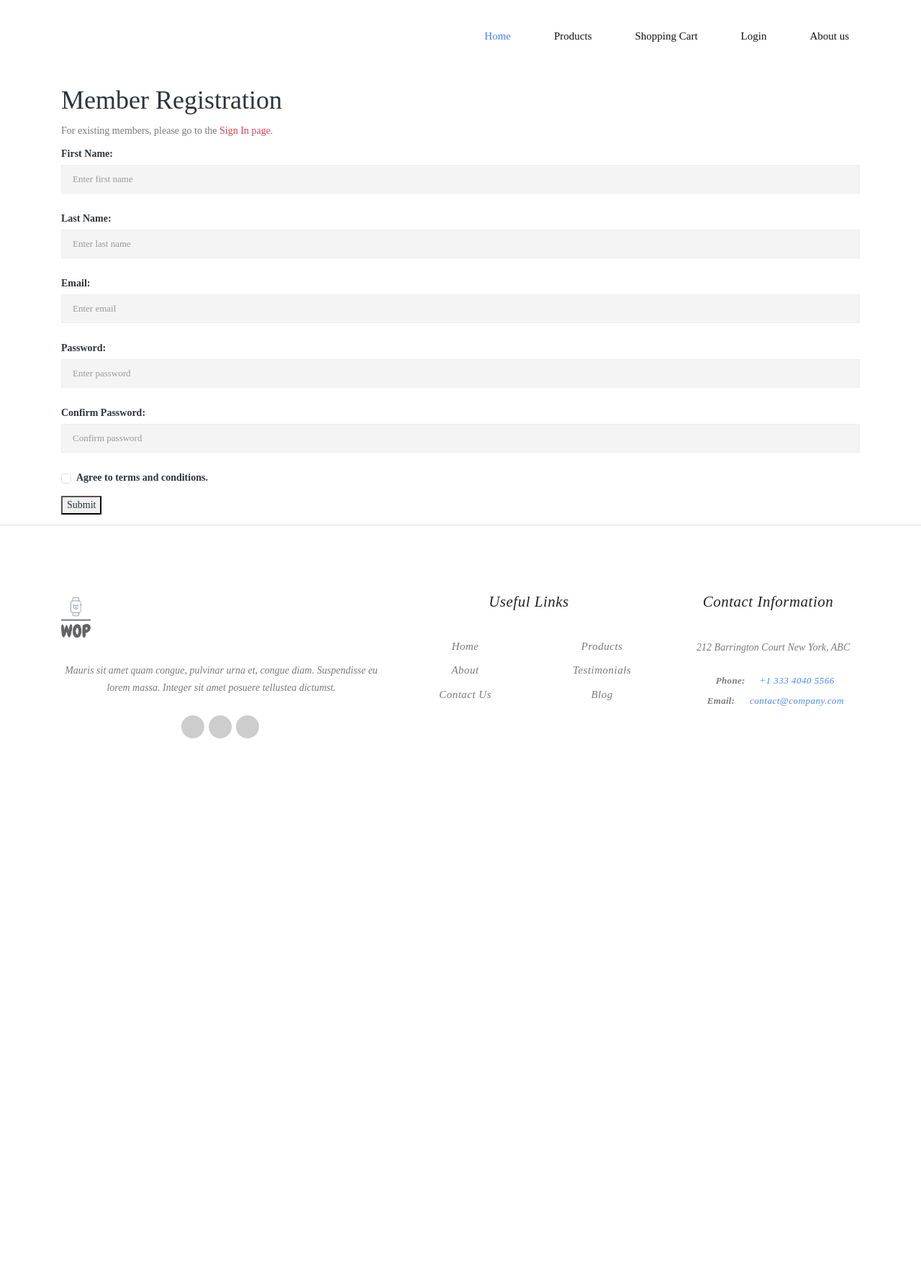
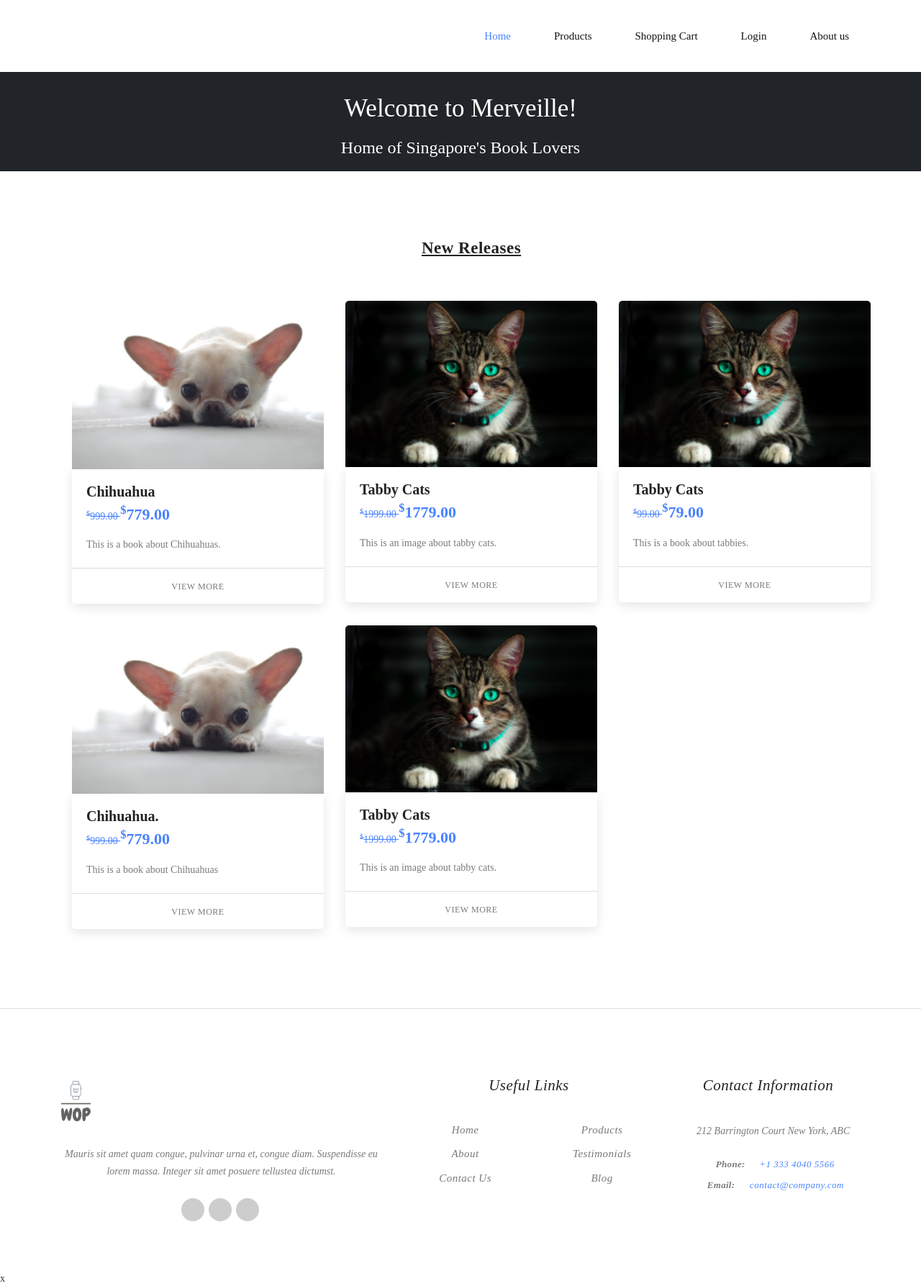
Before and after one commit to Sacred29/grp5_web, a PHP site: page /products.php in a window 1280 px wide. Shown: the whole page at 72% size. Before the commit the page ends 1026 px from the top, so only its background shows below. Run offline with PHP 8.4, Linux system fonts and the light colour scheme; data that the repository does not hold is empty; some libraries are stand-ins or nearby versions; some web fonts are replaced.

Commit message:
wireframe for get product

```diff
--- a/products.php
+++ b/products.php
@@ -1,52 +1,207 @@
+<!DOCTYPE html>
+<html lang="en">
 <?php
 include "inc/head.inc.php";
+//create db connection
+$config = parse_ini_file('/var/www/private/db-config.ini');
+if (!$config) {
+    $errorMsg =  "Failed to read database config file.";
+    $success = false;
+} else {
+    $conn = new mysqli(
+        $config['servername'],
+        $config['username'],
+        $config['password'],
+        $config['dbname']
+    );
+
+    //check connection
+    if ($conn->connect_error) {
+        $errorMsg = "Connection failed: " . $conn->connect_error;
+        $success = false;
+    } else {
+        //Prepare statement
+        //Bind and execute query statement
+        $stmt = $conn->prepare("SELECT * FROM ProductTable");
+
+        //$stmt = $conn->prepare("INSERT INTO world_of_pets_members (fname, lname, email, password) VALUES ('jane','doe','jane@abc.com','123')");
+
+        if (!$stmt->execute()) {
+            $errorMsg = "Execute failed: (" . $stmt->errno . ") " . $stmt->error;
+            $success = false;
+        }
+        $result = mysqli_query($conn, $stmt);
+        $books = mysqli_fetch_all($result, MYSQLI_ASSOC);
+        $stmt->close();
+    }
+    $conn->close();
+}
+
 ?>
+
 <body>
+    <!-- Collapsible Top Navbar -->
     <?php
     include "inc/nav.inc.php";
     ?>
+    <?php
+    include "inc/header.inc.php";
+    ?>
     <main class="container">
-    <h1>Member Registration</h1>
-<p>
-    For existing members, please go to the
-    <a href="login.php">Sign In page</a>.
-</p>
-<form action="process_register.php" method="post">
-<div class="mb-3">
-    <label for="fname" class="form-label">First Name:</label>
-    <input maxlength="45" type="text" id="fname" name="fname" class="form-control" placeholder="Enter first name">
+
+        <section class="featured-places">
+            <div class="container">
+                <div class="row">
+                    <div class="col-md-12">
+                        <div class="section-heading">
+                            <!-- <span>Featured Products</span> -->
+                            <h2>New Releases</h2>
                         </div>
-<div class="mb-3">
-    <label for="lname" class="form-label">Last Name:</label>
-    <input required maxlength="45" type="text" id="lname" name="lname" class="form-control" placeholder="Enter last name">
-    <!-- <input id="lname" name="lname" class="form-control" placeholder="Enter last name"> -->
                     </div>
-<div class="mb-3">
-    <label for="email" class="form-label">Email:</label>
-    <input required maxlength="45" type="email" id="email" name="email" class="form-control" placeholder="Enter email">
-    <!-- <input id="email" name="email" class="form-control" placeholder="Enter email"> -->
                 </div>
-<div class="mb-3">
-    <label for="pwd" class="form-label">Password:</label>
-    <input required type="password" id="pwd" name="pwd" class="form-control" placeholder="Enter password">
-    <!-- <input id="pwd" name="pwd" class="form-control" placeholder="Enter password"> -->
+                <div class="row">
+                    <?php foreach($books as $book){ ?>
+                    <div class="col-md-4 col-sm-6 col-xs-12">
+                        <div class="featured-item">
+                            <div class="thumb">
+                                <img src="images/tabby_small.jpg" alt="">
                             </div>
-<div class="mb-3">
-    <label for="pwd_confirm" class="form-label">Confirm Password:</label>
-    <input required type="password" id="pwd_confirm" name="pwd_confirm"  class="form-control"placeholder="Confirm password">
-    <!-- <input id="pwd_confirm" name="pwd_confirm"  class="form-control"placeholder="Confirm password"> -->
+                            <div class="down-content">
+                                <h4><?php echo htmlspecialchars("Book Name:" + $book['productName']);?></h4>
+                                <div><?php echo htmlspecialchars($book['arrivalDate']);?></div>
+                                <div><?php echo htmlspecialchars($book['productGenre']);?></div>
+                                <div><?php echo htmlspecialchars($book['price']);?></div>
+                                <div><?php echo htmlspecialchars($book['bookAuthor']);?></div>
+
+
+
+                                <p>This is an image about tabby cats.</p>
+
+                                <div class="text-button">
+                                    <a href="product-details.html">View More</a>
                                 </div>
-<div class="mb-3 form-check">
-    <input required type="checkbox" name="agree" class="form-check-input">
-    <label class="form-check-label" for="agree">
-    Agree to terms and conditions.</label>
                             </div>
-<div class="mb-3">
-    <button type="submit">Submit</button>
                         </div>
-</form>
+                    </div>
+                    <?php } ?>
+
+                    <div class="col-md-4 col-sm-6 col-xs-12">
+                        <div class="featured-item">
+                            <div class="thumb">
+                                <img src="images/chihuahua_small.jpg" alt="Chihuahua">
+                            </div>
+                            <div class="down-content">
+                                <h4>Chihuahua</h4>
+
+                                <span><del><sup>$</sup>999.00 </del> <strong><sup>$</sup>779.00</strong></span>
+
+                                <p>This is a book about Chihuahuas.</p>
+
+                                <div class="text-button">
+                                    <a href="product-details.html">View More</a>
+                                </div>
+                            </div>
+                        </div>
+                    </div>
+
+                    <div class="col-md-4 col-sm-6 col-xs-12">
+                        <div class="featured-item">
+                            <div class="thumb">
+                                <img src="images/tabby_small.jpg" alt="">
+                            </div>
+                            <div class="down-content">
+                                <h4>Tabby Cats</h4>
+
+                                <span><del><sup>$</sup>1999.00 </del> <strong><sup>$</sup>1779.00</strong></span>
+
+                                <p>This is an image about tabby cats.</p>
+
+                                <div class="text-button">
+                                    <a href="product-details.html">View More</a>
+                                </div>
+                            </div>
+                        </div>
+                    </div>
+
+                    <div class="col-md-4 col-sm-6 col-xs-12">
+                        <div class="featured-item">
+                            <div class="thumb">
+                                <img src="images/tabby_small.jpg" alt="">
+                            </div>
+                            <div class="down-content">
+                                <h4>Tabby Cats</h4>
+
+                                <span><del><sup>$</sup>99.00 </del> <strong><sup>$</sup>79.00</strong></span>
+
+                                <p>This is a book about tabbies.</p>
+
+                                <div class="text-button">
+                                    <a href="product-details.html">View More</a>
+                                </div>
+                            </div>
+                        </div>
+                    </div>
+
+                    <div class="col-md-4 col-sm-6 col-xs-12">
+                        <div class="featured-item">
+                            <div class="thumb">
+                                <img src="images/chihuahua_small.jpg" alt="">
+                            </div>
+                            <div class="down-content">
+                                <h4>Chihuahua.</h4>
+
+                                <span><del><sup>$</sup>999.00 </del> <strong><sup>$</sup>779.00</strong></span>
+
+                                <p>This is a book about Chihuahuas</p>
+
+                                <div class="text-button">
+                                    <a href="product-details.html">View More</a>
+                                </div>
+                            </div>
+                        </div>
+                    </div>
+
+                    <div class="col-md-4 col-sm-6 col-xs-12">
+                        <div class="featured-item">
+                            <div class="thumb">
+                                <img src="images/tabby_small.jpg" alt="">
+                            </div>
+                            <div class="down-content">
+                                <h4>Tabby Cats</h4>
+
+                                <span><del><sup>$</sup>1999.00 </del> <strong><sup>$</sup>1779.00</strong></span>
+
+                                <p>This is an image about tabby cats.</p>
+
+                                <div class="text-button">
+                                    <a href="product-details.html">View More</a>
+                                </div>
+                            </div>
+                        </div>
+                    </div>
+                </div>
+            </div>
+        </section>
+
     </main>
     <?php
     include "inc/footer.inc.php";
     ?>
+
+
+    <!--Modal-->
+    <div id="imgModal" class="imgModal">
+        <span class="close">&times;</span>
+        <img class="modal-content" id="img01">
+    </div>
+
+    <script src="https://ajax.googleapis.com/ajax/libs/jquery/1.11.2/jquery.min.js" type="text/javascript"></script>
+    <script>
+        window.jQuery || document.write('<script src="js/vendor/jquery-1.11.2.min.js"><\/script>')
+    </script>x
+    <script src="js/vendor/bootstrap.min.js"></script>
+    <script src="js/datepicker.js"></script>
+    <script src="js/plugins.js"></script>
 </body>
+
+</html>
```
Lines whose indentation alone changed are shown as unchanged.
